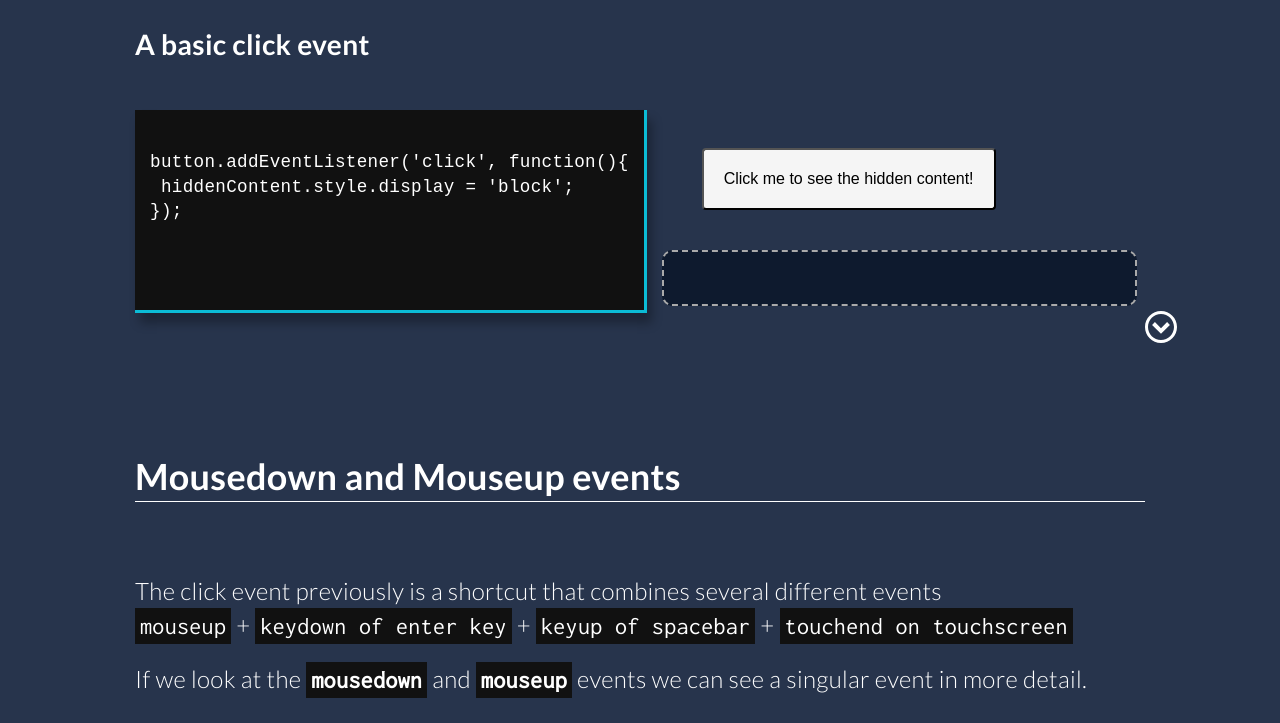
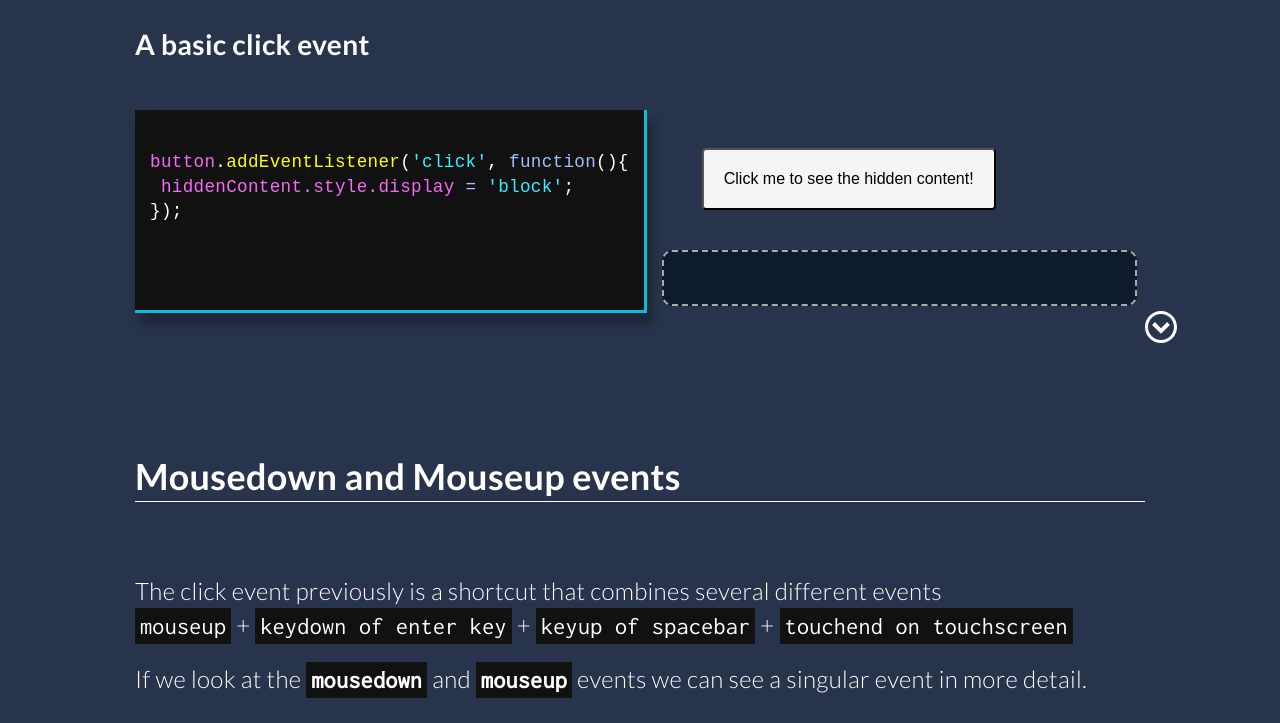
Before and after one commit to offsetChris/a11y-workshop-downevents, a website: page down-events-example.html in a window 1280 px wide. Shown: the part 2042-2765 px from the top of the page. Drawn offline with Linux system fonts and the light colour scheme.

Commit message:
syntax highlighting and text changes

```diff
--- a/down-events-example.html
+++ b/down-events-example.html
@@ -10,7 +10,7 @@
     <main>
       <section id="introduction" aria-label="Down events introduction">
         <h1>Understanding Pointer Cancellation <span class="presentedby">Presented by <strong>Christina Adams</strong></span></h1>
-
+        <p>Pointer down events get special attention in WCAG 2.1.</p>
         <p>A <strong>down event</strong> refers to an event that is fired when a button on a pointer tool (ex. mouse), or keyboard key is pressed.</p>
         <p>There are multiple ways to trigger a down-type event in JavaScript.</p>
         <p>We will discuss the most common ones.</p>
@@ -53,8 +53,8 @@
           <h3>A basic click event</h3>
           <div class="columns">
             <pre><code>
-button.addEventListener('click', function(){
- hiddenContent.style.display = 'block';
+<span class="sx-el">button</span>.<span class="sx-met">addEventListener</span>(<span class="sx-prop">'click'</span>, <span class="sx-fun">function</span>(){
+ <span class="sx-el">hiddenContent.style.display</span> <span class="sx-fun">= </span><span class="sx-prop">'block'</span>;
 });
             </code></pre>
             <div class="demo-buttons">
@@ -85,11 +85,11 @@ button.addEventListener('click', function(){
           <!-- <p class="instruction-text">A note for non-visual users: This code example illustrates a mouse-only event.</p> -->
           <div class="columns">
             <pre><code>
-button.addEventListener('mousedown', function(){
-  hiddenContent1.style.display = 'block';
+<span class="sx-el">button</span>.<span class="sx-met">addEventListener</span>(<span class="sx-prop">'mousedown'</span>, <span class="sx-fun">function()</span>{
+  <span class="sx-el">hiddenContent1.style.display</span> <span class="sx-fun">=</span> <span class="sx-prop">'block'</span>;
 });
-button.addEventListener('mouseup', function(){
-  hiddenContent2.style.display = 'block';
+<span class="sx-el">button</span>.<span class="sx-met">addEventListener</span>(<span class="sx-prop">'mouseup'</span>, <span class="sx-fun">function()</span>{
+  <span class="sx-el">hiddenContent2.style.display</span> <span class="sx-fun">=</span> <span class="sx-prop">'block'</span>;
 });
             </code></pre>
             <div class="demo-buttons">
@@ -121,11 +121,11 @@ button.addEventListener('mouseup', function(){
           <h3>Keydown and Keyup demo</h3>
           <div class="columns">
             <pre><code>
-button.addEventListener('keydown', function(){
-  hiddenContent1.style.display = 'block';
+<span class="sx-el">button</span>.<span class="sx-met">addEventListener</span>(<span class="sx-prop">'keydown'</span>, <span class="sx-fun">function()</span>{
+  <span class="sx-el">hiddenContent1.style.display</span> <span class="sx-fun">=</span> <span class="sx-prop">'block'</span>;
 });
-button.addEventListener('keyup', function(){
-  hiddenContent2.style.display = 'block';
+<span class="sx-el">button</span>.<span class="sx-met">addEventListener</span>(<span class="sx-prop">'keyup'</span>, <span class="sx-fun">function()</span>{
+  <span class="sx-el">hiddenContent2.style.display</span> <span class="sx-fun">=</span> <span class="sx-prop">'block'</span>;
 });
             </code></pre>
             <div class="demo-buttons">
@@ -163,11 +163,11 @@ button.addEventListener('keyup', function(){
           <p class="instruction-text">To see this effect on a non-mobile device you will need to use a mobile emmulator. In Chrome this can be done in dev tools.</p>
           <div class="columns">
             <pre><code>
-button.hover-effect:hover{
-  transform:scale(1.2);
+<span class="sx-el">button.hover-effect:hover</span>{
+  <span class="sx-prop">transform:scale(1.2)</span>;
 }
-button.hover-effect:hover + .showMe p{
-  display:block;
+<span class="sx-el">button.hover-effect:hover</span> + <span class="sx-el">.showMe p</span>{
+  <span class="sx-prop">display:block</span>;
 }
             </code></pre>
             <div class="demo-buttons">
--- a/styles/style.css
+++ b/styles/style.css
@@ -174,7 +174,7 @@ pre{
 }
 footer{
   padding:20px;
-  font-size:.8rem;
+  font-size:1rem;
 }
 .sr-only{
   height:1px;
@@ -184,6 +184,22 @@ footer{
   line-height:0;
   clip:rect(0,0,0,0);
 }
+
+/*Syntax highlighting */
+.sx-el{
+  color:#f56af5;
+}
+.sx-fun{
+  color:#9ec0fa;
+}
+.sx-met{
+  color:yellow;
+}
+.sx-prop{
+  color:#35f1ff;
+}
+
+/* Mobile responsive */
 @media screen and (max-width: 600px){
   h1{
     font-size:2rem;
```
